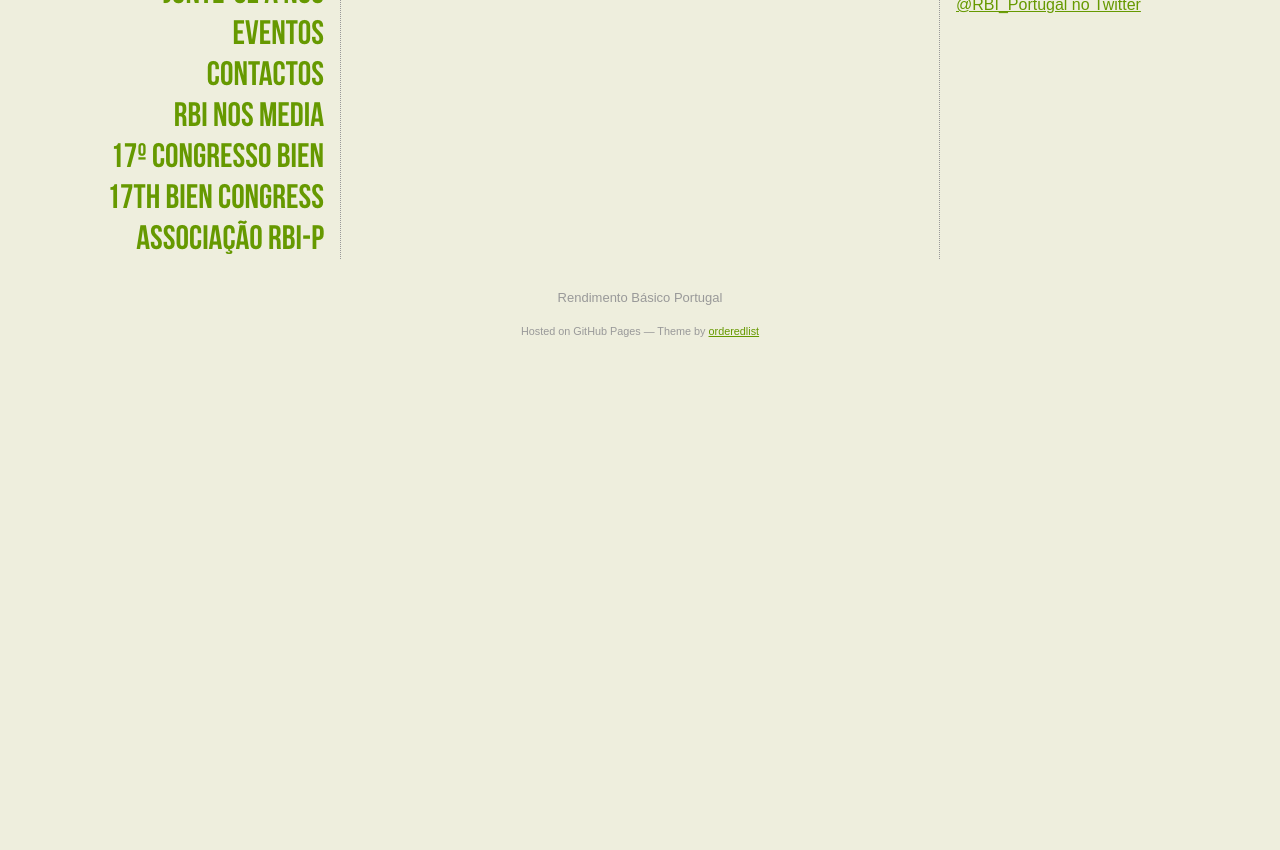
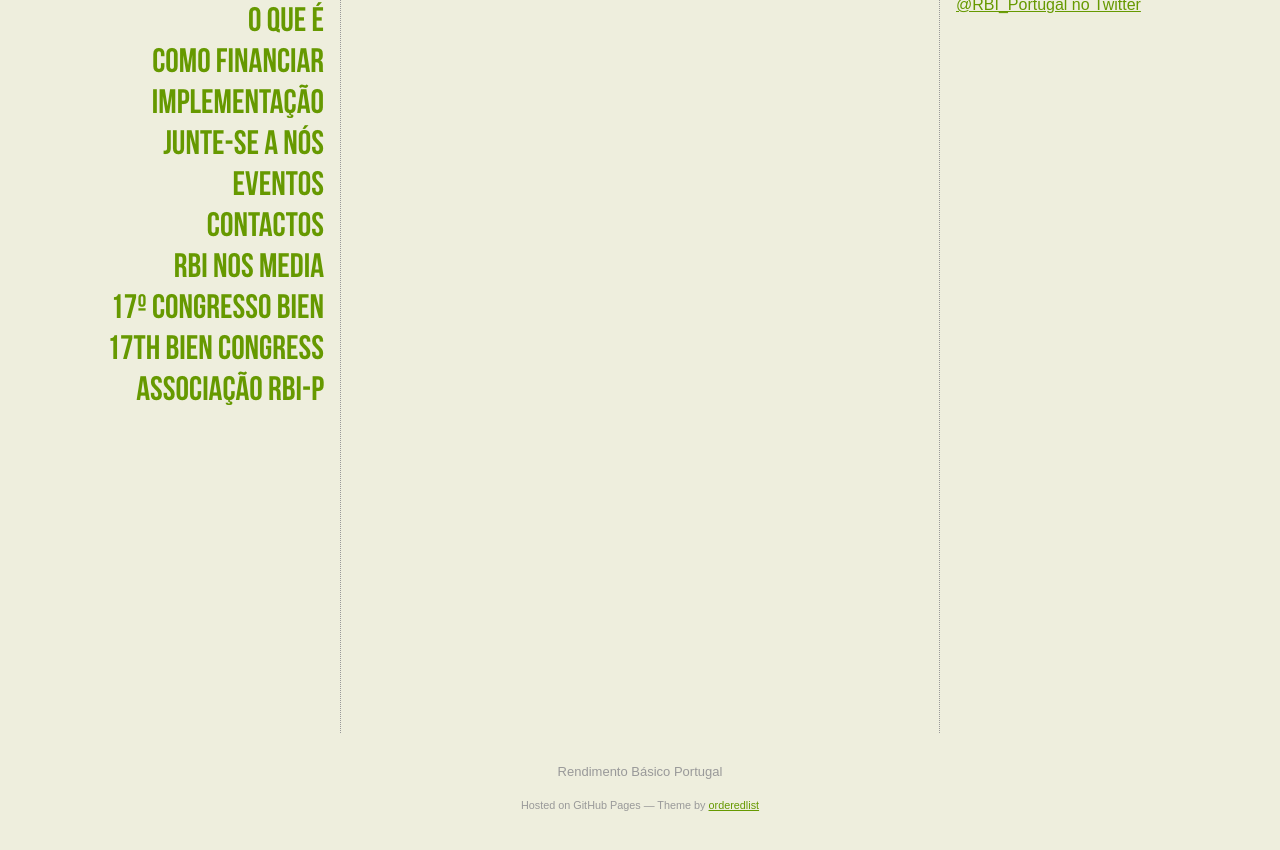
Before and after one commit to waldyrious/rendimentobasico.pt, a Jekyll site: the page built from pages/bibliografia.md, in a window 1280 px wide and 900 px high, scrolled down 325 px. Shown: the top 850 px of the window. Built offline with Jekyll 4.4.1, drawn with Linux system fonts in a browser that asks for light colours; our own code applies the rules of GitHub Pages for plain Markdown files; a script that is not in the unit is left out; comment, search, counter and statistics services are not loaded; before the commit the page ends 900 px from its top, so only the background shows below that.

Commit message:
make sidebar sticky (see https://stackoverflow.com/a/44000014/266309)

```diff
--- a/assets/css/style.scss
+++ b/assets/css/style.scss
@@ -50,6 +50,9 @@ html { box-sizing: border-box; } *, *:before, *:after { box-sizing: inherit; }
 	{
 		grid-area: nav;
 		justify-self: end;
+		position: sticky;
+		top: 0;
+		height: calc(100vh - 1em);
 
 		ul {
 			list-style: none;
```
